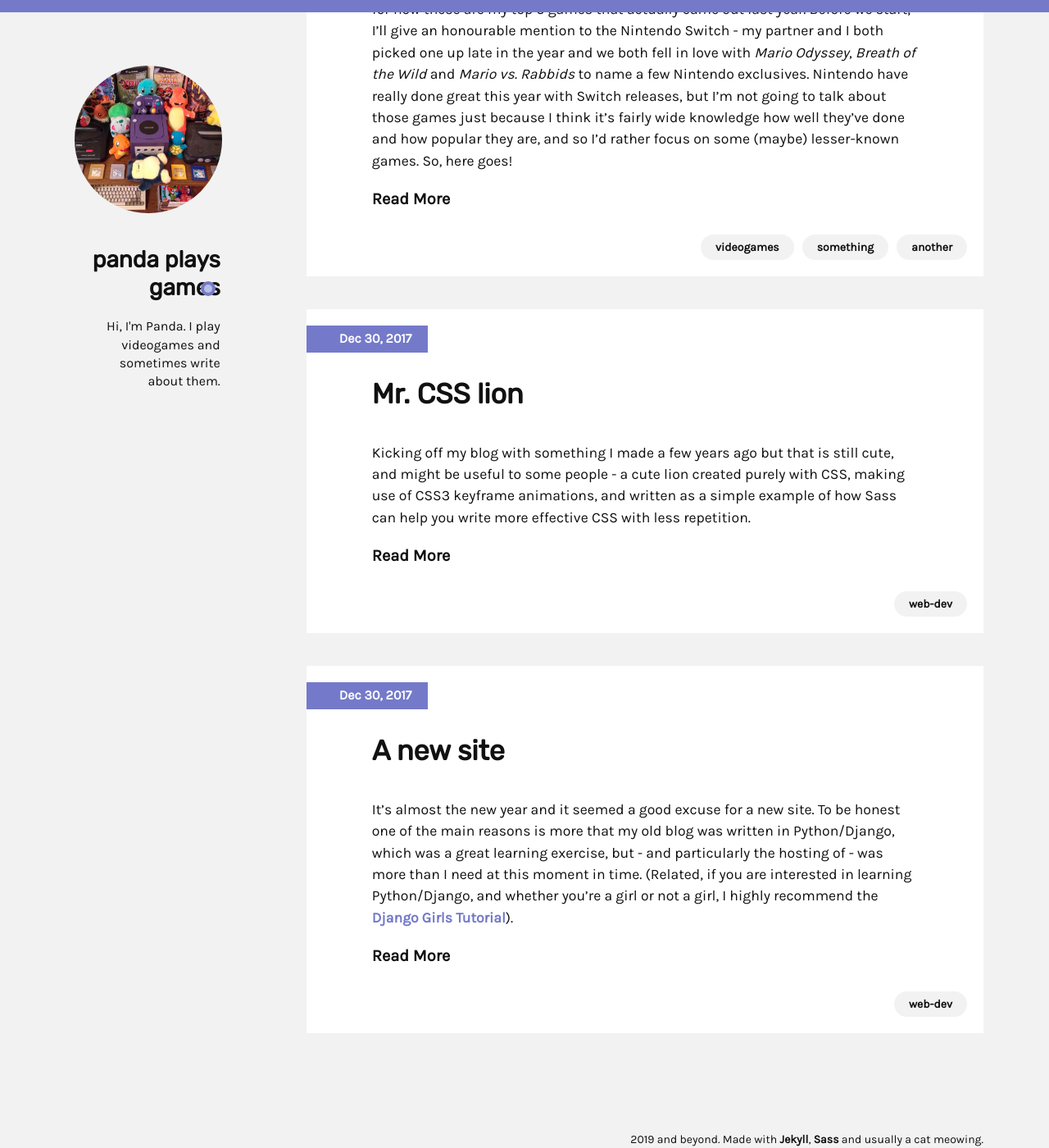
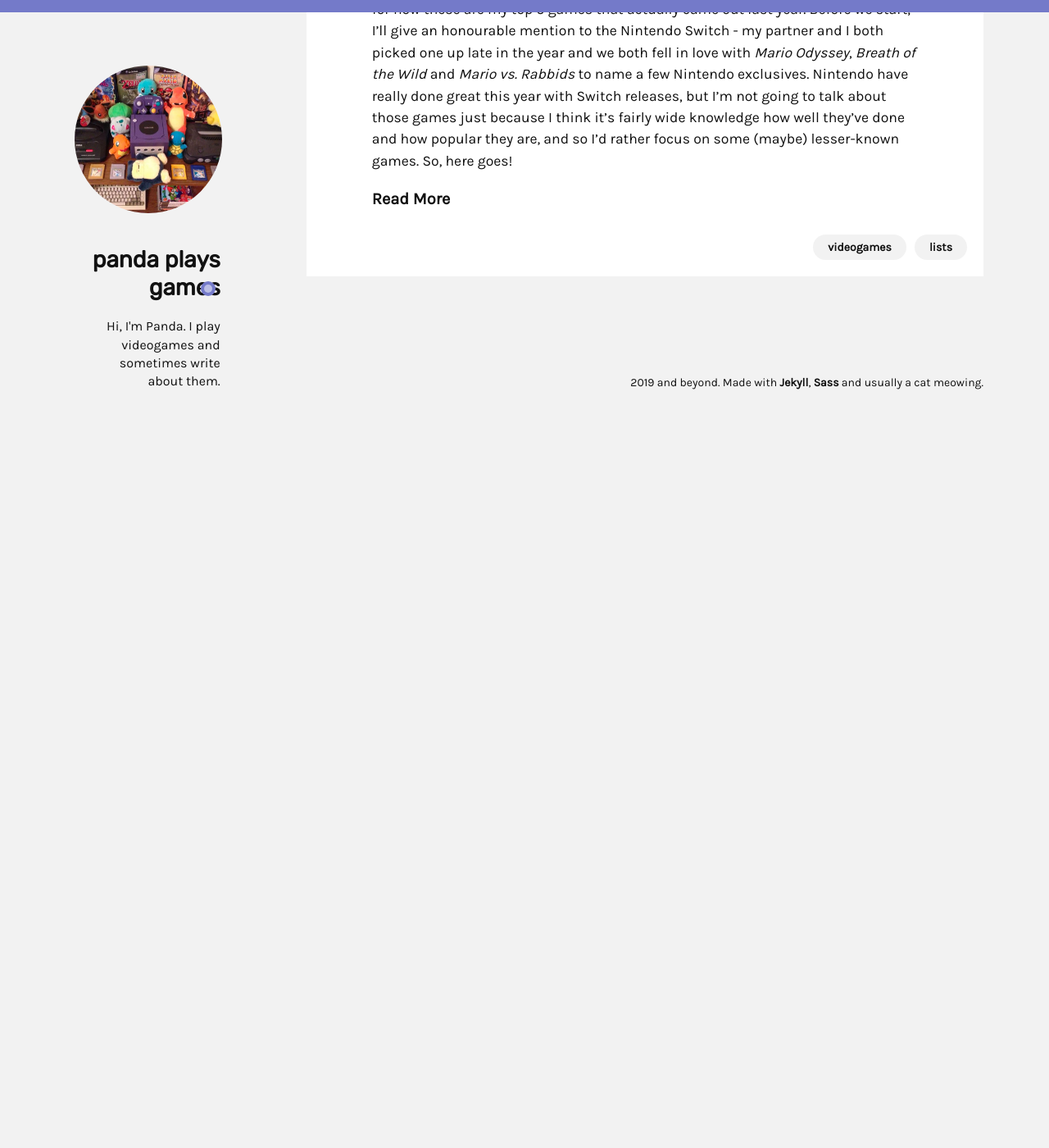
Before and after one commit to pandalion/pandalion.github.com, a Jekyll site: the page built from index.md, in a window 1280 px wide and 1400 px high, scrolled down 270 px. Shown: the whole window at 82% size. Built offline with Jekyll 4.4.1, drawn with Linux system fonts in a browser that asks for light colours; after the commit the page ends 900 px from its top, so only the background shows below that.

Commit message:
delete dev posts and update top5

```diff
--- a/_posts/2017-12-30-mr-css-lion.markdown
+++ /dev/null
@@ -1,15 +0,0 @@
----
-layout: post
-title:  "Mr. CSS lion"
-date:   2017-12-30 15:40:45 +0000
-categories: web-dev
----
-
-Kicking off my blog with something I made a few years ago but that is still cute, and might be useful to some people - a cute lion created purely with CSS, making use of CSS3 keyframe animations, and written as a simple example of how Sass can help you write more effective CSS with less repetition.
-
-<p data-height="476" data-theme-id="0" data-slug-hash="gjske" data-default-tab="result" data-user="thepandalion" data-embed-version="2" data-pen-title="Mr. CSS Lion" class="codepen">See the Pen <a href="https://codepen.io/thepandalion/pen/gjske/">Mr. CSS Lion</a> by Pandalion (<a href="https://codepen.io/thepandalion">@thepandalion</a>) on <a href="https://codepen.io">CodePen</a>.</p>
-<script async src="https://production-assets.codepen.io/assets/embed/ei.js"></script>
-
-[Sass](http://sass-lang.com/) is a CSS extension language that adds a whole bunch of useful features on top of CSS, and lets you organise your code a lot more too. You can select "Sass" below to see my walkthrough of the code, and you can tell from my comments, I was very excited about the useful stuff Sass lets you do, and I still am today, even though we have a lot more of these things (such as variables) in CSS itself these days.
-
-So bear in mind this is a bit old, I no longer generally have the need to use Compass, and keep my own library of mixins, sometimes using [Bourbon](http://bourbon.io/). Also I haven't found a good reason to make an animal with CSS since then, but it was definitely fun! :D
--- a/_posts/2017-12-30-new-site.markdown
+++ /dev/null
@@ -1,14 +0,0 @@
----
-layout: post
-title:  "A new site"
-date:   2017-12-30 11:56:45 +0000
-categories: web-dev
----
-
-It's almost the new year and it seemed a good excuse for a new site. To be honest one of the main reasons is more that my old blog was written in Python/Django, which was a great learning exercise, but - and particularly the hosting of - was more than I need at this moment in time. (Related, if you are interested in learning Python/Django, and whether you're a girl or not a girl, I highly recommend the [Django Girls Tutorial](https://tutorial.djangogirls.org/en/ for a fantastic place to get started)).
-
-For what I need these days, I decided to go with [Jekyll](http://jekyllrb.com) as it's my preferred way for making static sites, it's so easy to get up and running and perfect for a simple blog, but also allows me all of the control over my templates and styling that I may want. Layout-wise, I started with the Jekyll theme, Minima and customised it a bit. I considered creating my blog layout from scratch - obviously being a front-end developer, it's something I do in my day-to-day job everyday - although I am lucky enough to work with talented designers who are designing fantastic interfaces. I do find I struggle with blank canvases these days though, so having a point to get started from has helped me get something together rather than procrastinate for too long!
-
-It feels kind of hard to admit - like a weakness - but I've always struggled a bit with personal projects much more than with client work. I always like to get a very solid idea of why something is needed and what it is trying to achieve. That combined with the deadline and working in a team of talented people, all make me very motivated. However, when it's my own thing I tend to get more paralysed by perfectionism, the fear of something being "good enough", or perhaps the many ideas of what a thing could be.
-
-So anyway, here is my new site and it is a starting point and a place where I can write things and that is good. More things to come!
```
Also changed, not shown: _posts/2018-01-03-my-top5-games-of-2017.markdown (+16 -9 lines).
